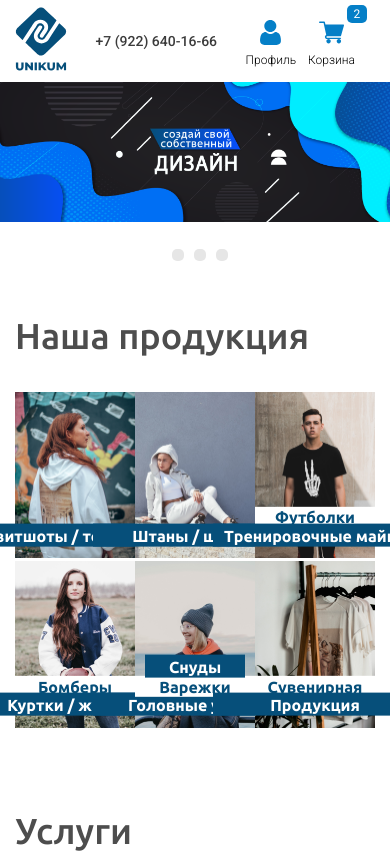
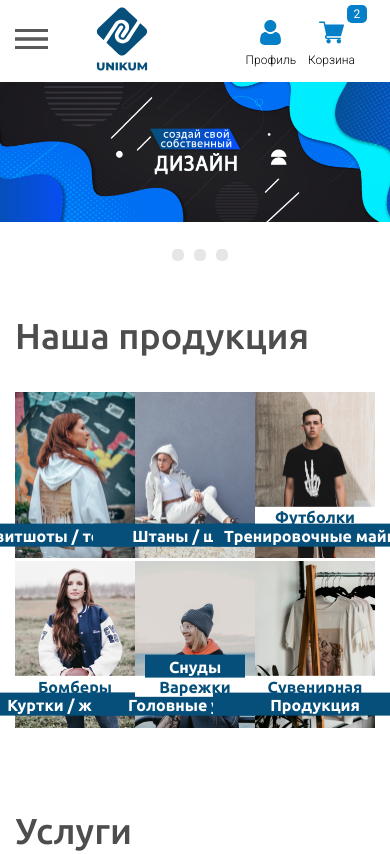
Before and after one commit to AnatoliyDemiurge/Landing-UNIKUM, a website: page app/src/index.html in a window 390 px wide. Shown: the top 854 px of the page. Drawn offline with nearby package versions, Linux system fonts and the light colour scheme; files that its build step writes are made by us from their sources.

Commit message:
add burger

```diff
--- a/app/src/index.html
+++ b/app/src/index.html
@@ -7,7 +7,6 @@
 		<link rel="preconnect" href="https://fonts.gstatic.com">
 		<link href="https://fonts.googleapis.com/css2?family=Ubuntu:wght@300;400;500;700&display=swap" rel="stylesheet">
 		<link rel="stylesheet" href="./css/styles.min.css">
-
 	</head>
 	<body>
 		//= template/header.html
@@ -47,7 +46,15 @@
 		</div>
 		<div class="header">
 			<div class="header__wrapper wrap">
-				<a href="#" class="header__link-logo"><img src='img/svg/logo.svg' class="header__logo"></img></a>
+				<div class="header__logoAndBurger">
+					<div class="burger">
+						<span class="burger__line burger__line-1"></span>
+						<span class="burger__line burger__line-2"></span>
+						<span class="burger__line burger__line-3"></span>
+						<span class="burger__line burger__line-4"></span>
+					</div>
+					<a href="#" class="header__link-logo"><img src='img/svg/logo.svg' class="header__logo"></img></a>
+				</div>
 				<div class="header__nav nav">
 					<ul class="header__list nav__list">
 						<li class="header__item nav__item"><a href="#" class="header__link nav__link">Каталог</a></li>
@@ -59,7 +66,7 @@
 					</ul>
 				</div>
 				<a href='#' class="header__number-big number-big">
-					<a href="#" class="number-big__link">
+					<a href="#" class="number-big__link header__link-number">
 						+7 (922) 640-16-66
 					</a>
 				</a>
--- a/app/src/js/scripts.js
+++ b/app/src/js/scripts.js
@@ -0,0 +1,13 @@
+
+//burger
+(function () {
+    const burgerItem = document.querySelector('.burger');
+    const menu = document.querySelector('.header__nav');
+    const menuItemClose = document.querySelector('.header__close');
+    burgerItem.addEventListener('click', () => {
+        menu.classList.add('header__active');
+    });
+    menuItemClose.addEventListener('click', () => {
+        menu.classList.remove('header__active');
+    });
+}());
--- /dev/null
+++ b/app/src/style/burger.scss
@@ -0,0 +1,38 @@
+.burger{
+    height:20px;
+    width:33px;
+    position:relative;
+    display:none;
+    margin-top:22px;
+    margin-right:33px;
+    @media screen and (max-width:1000px) {
+        display:block;
+        margin-left:15px;
+    }
+    @media screen and (max-width:500px) {
+
+    }
+    &__line{
+        display:block;
+        width:100%;
+        height:3px;
+        background-color:#595959;
+        position:absolute;
+        left:0;
+        transition:.3s all linear;
+    }
+    &__line-1{
+        top:0;
+    }
+    &__line-2{
+        top:50%;
+        transform:translateY(-50%);
+    }
+    &__line-3{
+        top:50%;
+        transform:translateY(-50%);
+    }
+    &__line-4{
+        bottom:0;
+    }
+}
--- a/app/src/style/header.scss
+++ b/app/src/style/header.scss
@@ -1,4 +1,7 @@
 .header{
+    &__logoAndBurger{
+        display:flex;
+    }
     &__wrapper{
         display:flex;
         align-items: center;
@@ -110,8 +113,13 @@
         color: #000000;
     }
     &__number-big{
-        @media screen and (max-width:1000px){
-            display: none;
+        @media screen and (max-width:1000px) {
+            display:none;
+        }
+    }
+    &__link-number{
+        @media screen and (max-width:1000px) {
+            display:none;
         }
     }
 }
--- a/app/src/style/styles.scss
+++ b/app/src/style/styles.scss
@@ -3,8 +3,9 @@
 @import 'header-data';
 @import 'geo';
 @import 'mail';
+@import 'number-big';
 @import 'header';
-@import 'number-big';
+@import 'burger';
 @import 'nav';
 @import 'slider-big';
 @import 'leaf-dots';
```
Also changed, not shown: app/build/css/styles.css, app/build/css/styles.min.css, app/build/index.html, app/build/js/scripts.js, 1 other file.
